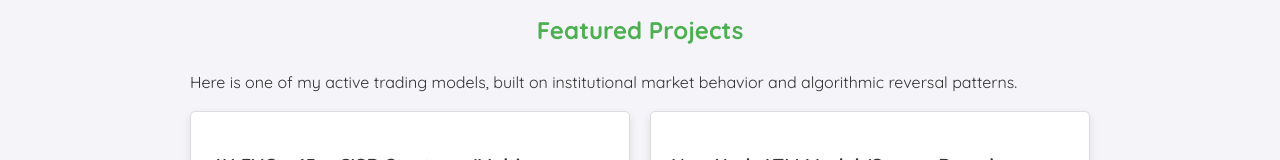
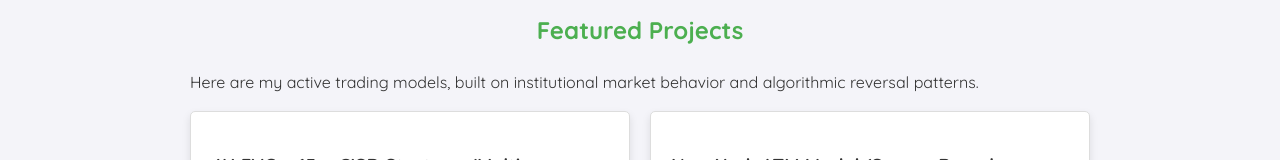
Before and after one commit to JobinJose43/JobinsWebsite, a plain HTML site: page portfolio.html in a window 1280 px wide. Shown: the part 406-566 px from the top of the page. Drawn offline with Linux system fonts and the light colour scheme.

Commit message:
Update portfolio.html

```diff
--- a/portfolio.html
+++ b/portfolio.html
@@ -25,7 +25,7 @@
     <main>
         <section class="portfolio">
             <h2>Featured Projects</h2>
-            <p>Here is one of my active trading models, built on institutional market behavior and algorithmic reversal patterns.</p>
+            <p>Here are my active trading models, built on institutional market behavior and algorithmic reversal patterns.</p>
             <div class="projects">
 
 <!-- 4H FVG + CISD Strategy Project Card -->
```
